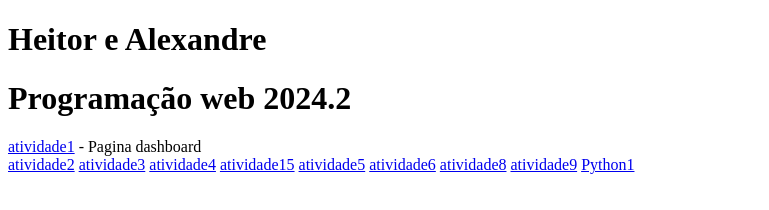
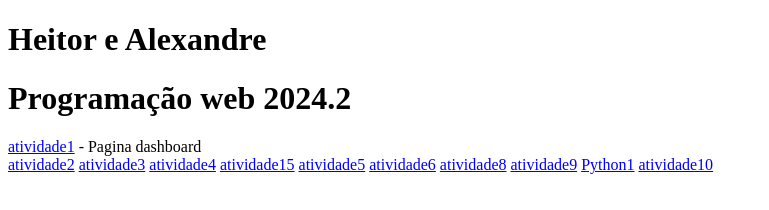
Before and after one commit to pirateno/pgweb, a plain HTML site: page index.html in a window 1280 px wide. Shown: the whole page, without its empty margins (0-769 px from the left). Drawn offline with Linux system fonts and the light colour scheme.

Commit message:
Update index.html

```diff
--- a/index.html
+++ b/index.html
@@ -18,5 +18,6 @@
     <a href="atv8/index.html">atividade8</a>
     <a href="atv9/index.html">atividade9</a>
     <a href="teste01.py">Python1</a>
+    <a href="9/index.html">atividade10</a>
 </body>
 </html>
```
